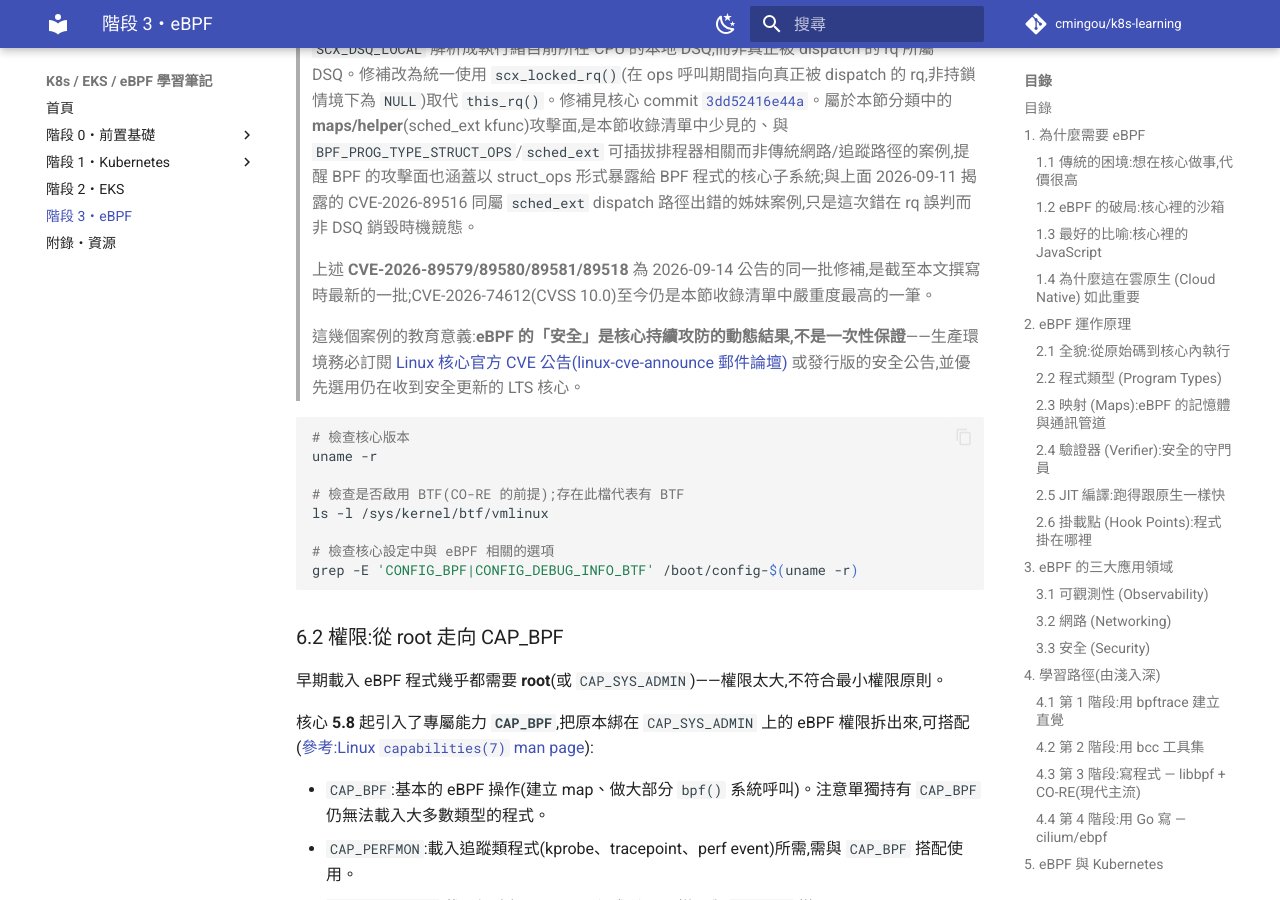
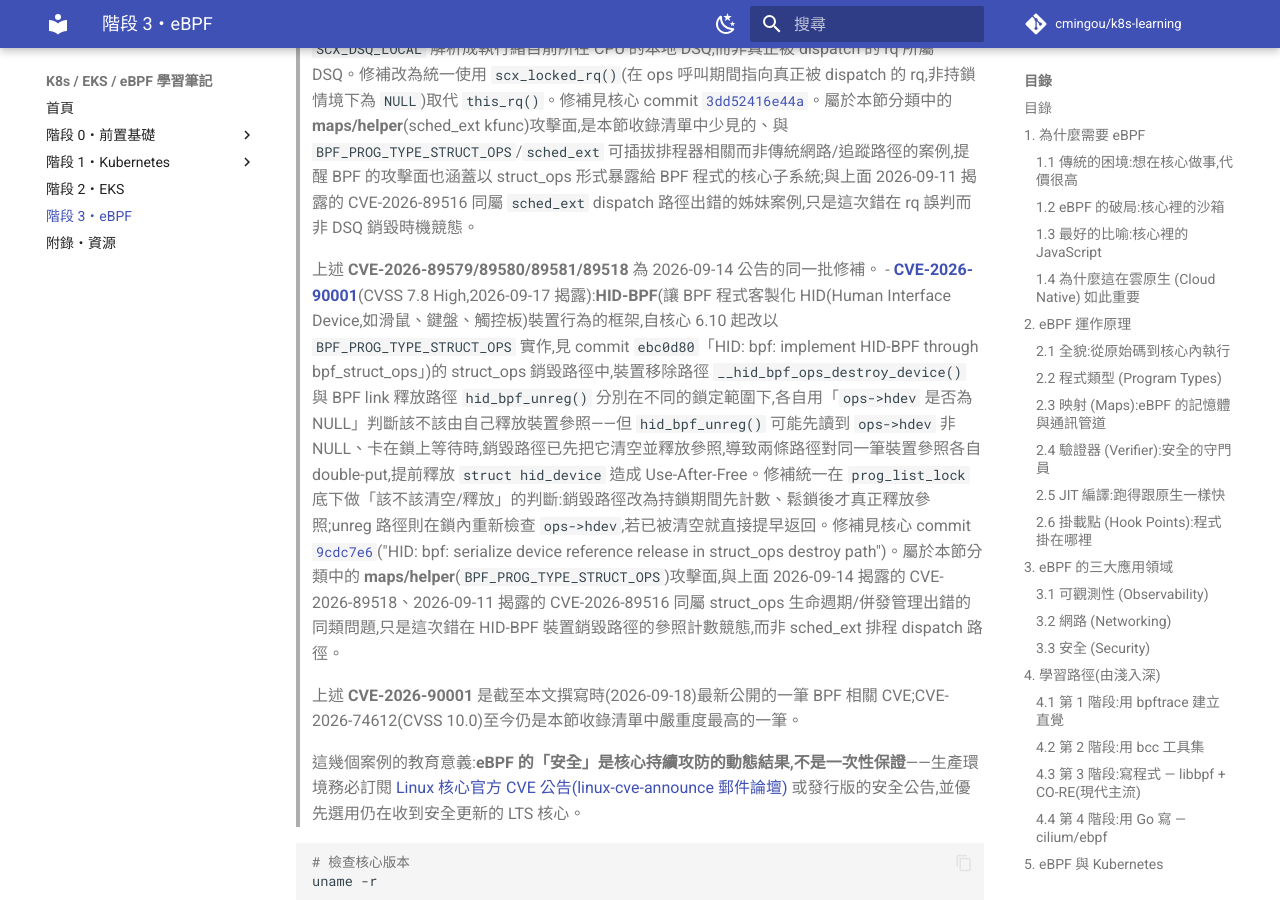
Before and after one commit to cmingou/k8s-learning, an MkDocs documentation site: the page built from docs/03-ebpf/README.md, in a window 1280 px wide and 900 px high, scrolled down 30901 px. Built offline with MkDocs 1.6.1 and Material for MkDocs 9.7.7, drawn with Linux system fonts in a browser that asks for light colours; comment, search, counter and statistics services are not loaded.

Commit message:
Add CVE-2026-90001 (HID-BPF struct_ops UAF) and document EKS Provisioned Control Plane pricing tiers
- docs/03-ebpf/README.md: add CVE-2026-90001, disclosed 2026-09-17, a
  use-after-free in the HID-BPF struct_ops device-destroy path caused by
  __hid_bpf_ops_destroy_device() and hid_bpf_unreg() racing on the same
  device reference under different lock domains. Verified against
  ubuntu.com/security/CVE-2026-90001 and the fix commit 9cdc7e6 on
  torvalds/linux. Update the "latest batch" note accordingly.
- docs/02-eks/README.md: add the EKS Provisioned Control Plane scaling-tier
  pricing (XL/2XL/4XL/8XL, $1.65-$13.90/hr) to the cost-and-cleanup table,
  per docs.aws.amazon.com/eks/latest/userguide/eks-provisioned-control-plane.html,
  since the feature was already documented in section 1 but its extra cost
  wasn't reflected in the cost checklist.

Co-Authored-By: Claude Sonnet 5 <noreply@anthropic.com>
Claude-Session: https://claude.ai/code/session_01E1FvwDemWK57hqGX5ChxDs

```diff
--- a/docs/03-ebpf/README.md
+++ b/docs/03-ebpf/README.md
@@ -605,7 +605,10 @@ eBPF 的功能與核心版本**強相關**。各功能登場的大致里程碑(
 > - **[CVE-2026-89581](https://ubuntu.com/security/CVE-2026-89581)**(CVSS 7.8 High,Ubuntu priority Medium,2026-09-14 揭露):x86 BPF JIT 編譯器在組譯存取 per-CPU 變數位址的指令時,目的暫存器是編碼在 `ModRM.reg`、需要 `REX.R` 位元才能定址到擴充暫存器(R8-R15),但組譯 REX prefix 時誤用了 `add_1mod()`(只會設定 `REX.B`,用於定址 `ModRM.rm`/`SIB.base`)而非正確的 `add_2mod()`;由於這段指令定址模式是「`disp32` 且無 base 暫存器」,`REX.B` 在此完全不起作用,導致高位暫存器位元直接遺失。實際效應是所有 `is_ereg()` 判定為擴充暫存器的目的位址,都會解析成「共用相同低三位元」的錯誤暫存器(例如 R5→RAX、R7→RBP、R8→RSI、R9→RDI),使 BPF 程式讀寫 per-CPU 變數時,實際存取到完全不相干的暫存器內容,可能造成記憶體毀損或核心 Panic。此問題自 **6.10** 引入(commit `7bdbf7446305`)後長期潛伏——用 Clang 編譯的 BPF 程式因為每次存取前都會重新載入位址,不會踩到這個路徑,直到 GCC 編譯的 BPF 程式(會讓多個 per-CPU 位址同時存活於暫存器中)在 `test_progs-bpf_gcc` 測試中促發才被發現。修補把 `add_1mod()` 改為 `add_2mod()`,已於穩定版 **6.12.109 / 6.18.50 / 7.2.4 / 7.3-rc1** 修補,此處連結為 6.12 穩定分支的對應修補 commit [`638bc3aada8e`](https://github.com/torvalds/linux/commit/638bc3aada8ecdece184d5c15b100d489c9cccd7)。屬於 **JIT 編譯器**層級的指令編碼出錯,與上面 6.1 節 arm64 的 CVE-2026-53036(分支位移邊界檢查出錯)同屬 JIT 編譯器出錯的案例,但這次錯在暫存器編碼而非邊界檢查。
 > - **[CVE-2026-89518](https://ubuntu.com/security/CVE-2026-89518)**(CVSS 未公布,Ubuntu priority Medium,2026-09-14 揭露,與上面三筆同批公告):`sched_ext`(以 `BPF_PROG_TYPE_STRUCT_OPS` 實作、可用 BPF 程式客製化排程邏輯的可插拔排程器類別)dispatch 路徑上的多個 kfunc——`scx_dsq_move()`、`scx_bpf_sub_dispatch()`、`finish_dispatch()`、`scx_bpf_dsq_reenq()`、`scx_bpf_dsq_nr_queued()`——原本都假設「目前執行的 CPU」與「被 dispatch 目標的 run queue (rq)」永遠相同;但在核心排程 (core scheduling) 下,dispatch 可能於 core-wide pick 過程中對兄弟 (sibling) rq 執行,使 `this_rq()` 與實際 dispatch 目標不一致——`scx_dsq_move()` 可能因此誤判鎖狀態,對已持有鎖的目標 rq 重複上鎖而死鎖;`finish_dispatch()`/`scx_bpf_dsq_reenq()`/`scx_bpf_dsq_nr_queued()` 則可能把 `SCX_DSQ_LOCAL` 解析成執行緒目前所在 CPU 的本地 DSQ,而非真正被 dispatch 的 rq 所屬 DSQ。修補改為統一使用 `scx_locked_rq()`(在 ops 呼叫期間指向真正被 dispatch 的 rq,非持鎖情境下為 `NULL`)取代 `this_rq()`。修補見核心 commit [`3dd52416e44a`](https://git.kernel.org/linus/3dd52416e44a70bc993adb96d2e0d71b9ea21359)。屬於本節分類中的 **maps/helper**(sched_ext kfunc)攻擊面,是本節收錄清單中少見的、與 `BPF_PROG_TYPE_STRUCT_OPS`/`sched_ext` 可插拔排程器相關而非傳統網路/追蹤路徑的案例,提醒 BPF 的攻擊面也涵蓋以 struct_ops 形式暴露給 BPF 程式的核心子系統;與上面 2026-09-11 揭露的 CVE-2026-89516 同屬 `sched_ext` dispatch 路徑出錯的姊妹案例,只是這次錯在 rq 誤判而非 DSQ 銷毀時機競態。
 >
-> 上述 **CVE-2026-89579/89580/89581/89518** 為 2026-09-14 公告的同一批修補,是截至本文撰寫時最新的一批;CVE-2026-74612(CVSS 10.0)至今仍是本節收錄清單中嚴重度最高的一筆。
+> 上述 **CVE-2026-89579/89580/89581/89518** 為 2026-09-14 公告的同一批修補。
+> - **[CVE-2026-90001](https://ubuntu.com/security/CVE-2026-90001)**(CVSS 7.8 High,2026-09-17 揭露):**HID-BPF**(讓 BPF 程式客製化 HID(Human Interface Device,如滑鼠、鍵盤、觸控板)裝置行為的框架,自核心 6.10 起改以 `BPF_PROG_TYPE_STRUCT_OPS` 實作,見 commit `ebc0d80`「HID: bpf: implement HID-BPF through bpf_struct_ops」)的 struct_ops 銷毀路徑中,裝置移除路徑 `__hid_bpf_ops_destroy_device()` 與 BPF link 釋放路徑 `hid_bpf_unreg()` 分別在不同的鎖定範圍下,各自用「`ops->hdev` 是否為 NULL」判斷該不該由自己釋放裝置參照——但 `hid_bpf_unreg()` 可能先讀到 `ops->hdev` 非 NULL、卡在鎖上等待時,銷毀路徑已先把它清空並釋放參照,導致兩條路徑對同一筆裝置參照各自 double-put,提前釋放 `struct hid_device` 造成 Use-After-Free。修補統一在 `prog_list_lock` 底下做「該不該清空/釋放」的判斷:銷毀路徑改為持鎖期間先計數、鬆鎖後才真正釋放參照;unreg 路徑則在鎖內重新檢查 `ops->hdev`,若已被清空就直接提早返回。修補見核心 commit [`9cdc7e6`](https://github.com/torvalds/linux/commit/9cdc7e6dc7a99ad7311ad5e7c145f2b9ce4e24b0)("HID: bpf: serialize device reference release in struct_ops destroy path")。屬於本節分類中的 **maps/helper**(`BPF_PROG_TYPE_STRUCT_OPS`)攻擊面,與上面 2026-09-14 揭露的 CVE-2026-89518、2026-09-11 揭露的 CVE-2026-89516 同屬 struct_ops 生命週期/併發管理出錯的同類問題,只是這次錯在 HID-BPF 裝置銷毀路徑的參照計數競態,而非 sched_ext 排程 dispatch 路徑。
+>
+> 上述 **CVE-2026-90001** 是截至本文撰寫時(2026-09-18)最新公開的一筆 BPF 相關 CVE;CVE-2026-74612(CVSS 10.0)至今仍是本節收錄清單中嚴重度最高的一筆。
 >
 > 這幾個案例的教育意義:**eBPF 的「安全」是核心持續攻防的動態結果,不是一次性保證**——生產環境務必訂閱 [Linux 核心官方 CVE 公告(linux-cve-announce 郵件論壇)](https://docs.kernel.org/process/cve.html) 或發行版的安全公告,並優先選用仍在收到安全更新的 LTS 核心。
 
```
Also changed, not shown: docs/02-eks/README.md (+1 -0 lines).
